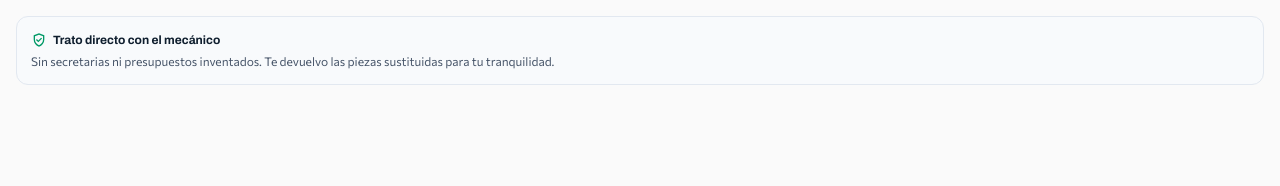
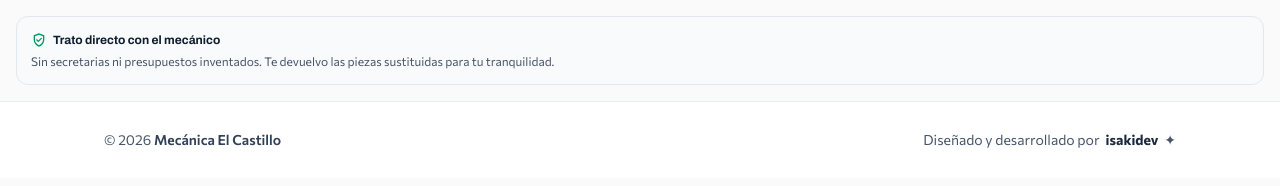
Before and after one commit to isakiDev/el-castillo-website, an Astro site: page / in a window 1280 px wide. Shown: the part 1469-1655 px from the top of the page. Built offline with nearby package versions, Linux system fonts and the light colour scheme; Astro itself is replaced by a stand-in of ours; a web font is replaced by a local one.

Commit message:
feat: add footer and restore head formatting

```diff
--- /dev/null
+++ b/src/components/Footer.astro
@@ -0,0 +1,25 @@
+---
+const year = new Date().getFullYear();
+---
+
+<footer class="border-t border-slate-200/80 bg-white">
+  <div class="max-w-280 mx-auto px-6 py-7 flex flex-col sm:flex-row items-center justify-between gap-4">
+    <p class="text-sm text-steel">
+      © {year}
+      <span class="font-semibold text-slate-700"> Mecánica El Castillo</span>
+    </p>
+
+    <p class="flex items-center gap-1.5 text-sm text-steel">
+      Diseñado y desarrollado por
+      <a
+        href="https://isakidev.vercel.app/"
+        target="_blank"
+        rel="noopener noreferrer"
+        class="font-bold text-slate-800 hover:text-primary transition-colors duration-200"
+      >
+        isakidev
+      </a>
+      <span class="text-primary">✦</span>
+    </p>
+  </div>
+</footer>
--- a/src/layouts/Layout.astro
+++ b/src/layouts/Layout.astro
@@ -1,5 +1,6 @@
 ---
 import "../styles/global.css";
+import Footer from "../components/Footer.astro";
 
 interface Props {
   title?: string;
@@ -20,14 +21,19 @@ const ogImage = new URL(image, siteUrl);
 
 <!doctype html>
 <html lang="es">
-  <head>    <meta charset="UTF-8" />
+  <head>
+    <meta charset="UTF-8" />
     <meta name="viewport" content="width=device-width, initial-scale=1" />
-    <meta name="generator" content={Astro.generator} />    <title>{title}</title>
+    <meta name="generator" content={Astro.generator} />
+    <title>{title}</title>
     <meta name="description" content={description} />
     <meta name="robots" content="index, follow" />
-    <link rel="canonical" href={canonicalURL} />    <meta name="theme-color" content="#FAFAFA" />    <link rel="icon" type="image/svg+xml" href="/favicon.svg" />
+    <link rel="canonical" href={canonicalURL} />
+    <meta name="theme-color" content="#FAFAFA" />
+    <link rel="icon" type="image/svg+xml" href="/favicon.svg" />
     <link rel="icon" type="image/x-icon" href="/favicon.ico" />
-    <link rel="apple-touch-icon" href="/apple-touch-icon.png" />    <meta property="og:type" content="website" />
+    <link rel="apple-touch-icon" href="/apple-touch-icon.png" />
+    <meta property="og:type" content="website" />
     <meta property="og:locale" content="es_CL" />
     <meta property="og:site_name" content="El Castillo — Mecánica Automotriz" />
     <meta property="og:title" content={title} />
@@ -37,10 +43,12 @@ const ogImage = new URL(image, siteUrl);
     <meta
       property="og:image:alt"
       content="El Castillo — Servicios de Mecánica Automotriz"
-    />    <meta name="twitter:card" content="summary_large_image" />
+    />
+    <meta name="twitter:card" content="summary_large_image" />
     <meta name="twitter:title" content={title} />
     <meta name="twitter:description" content={description} />
-    <meta name="twitter:image" content={ogImage} />    <link rel="preconnect" href="https://fonts.googleapis.com" />
+    <meta name="twitter:image" content={ogImage} />
+    <link rel="preconnect" href="https://fonts.googleapis.com" />
     <link rel="preconnect" href="https://fonts.gstatic.com" crossorigin />
 
     <link
@@ -49,7 +57,9 @@ const ogImage = new URL(image, siteUrl);
     />
   </head>
 
-  <body class="bg-[#FAFAFA] text-light-on-surface font-body min-h-screen flex flex-col antialiased selection:bg-light-primary selection:text-white pb-28">
+  <body class="bg-[#FAFAFA] text-light-on-surface font-body min-h-screen flex flex-col antialiased selection:bg-light-primary selection:text-white pb-16">
     <slot />
+
+    <Footer />
   </body>
 </html>
```
